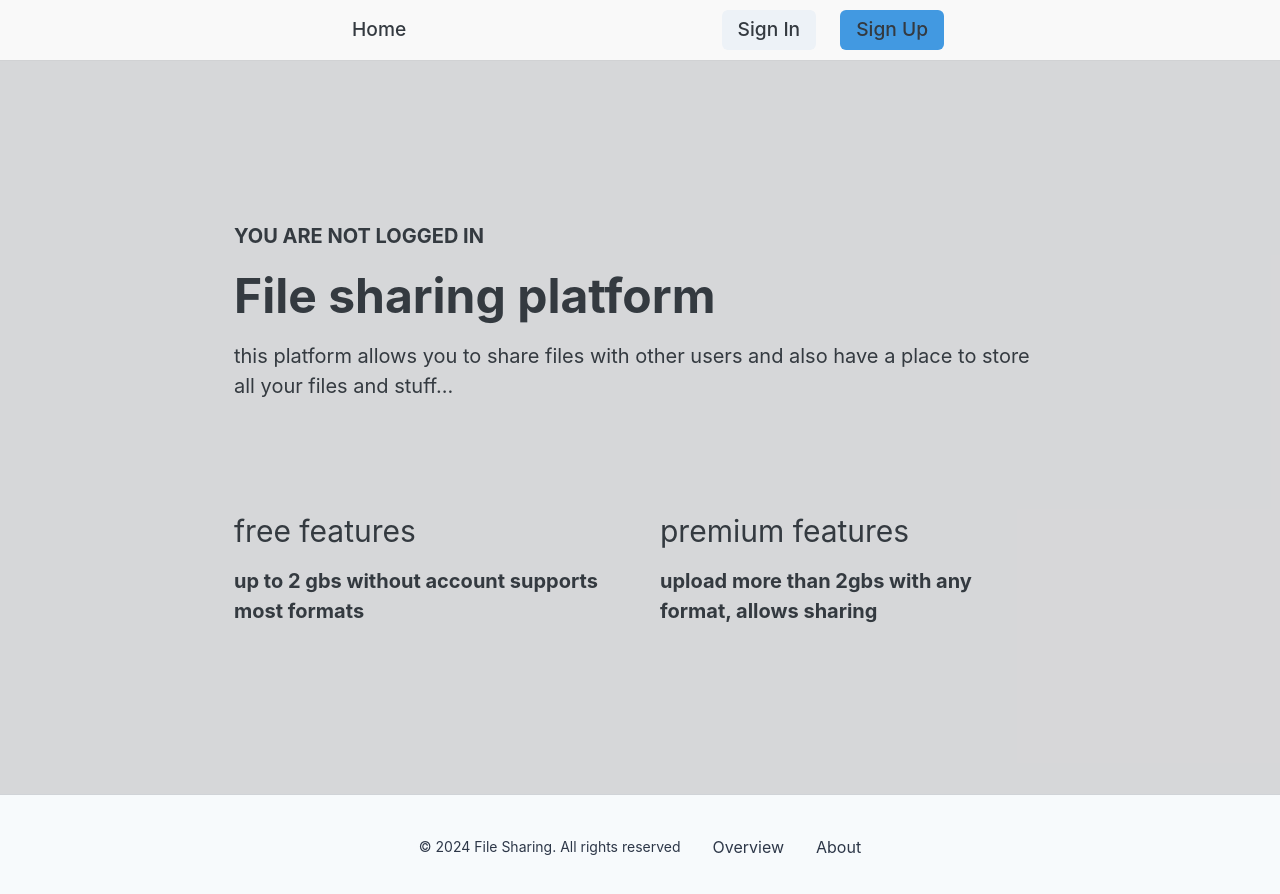
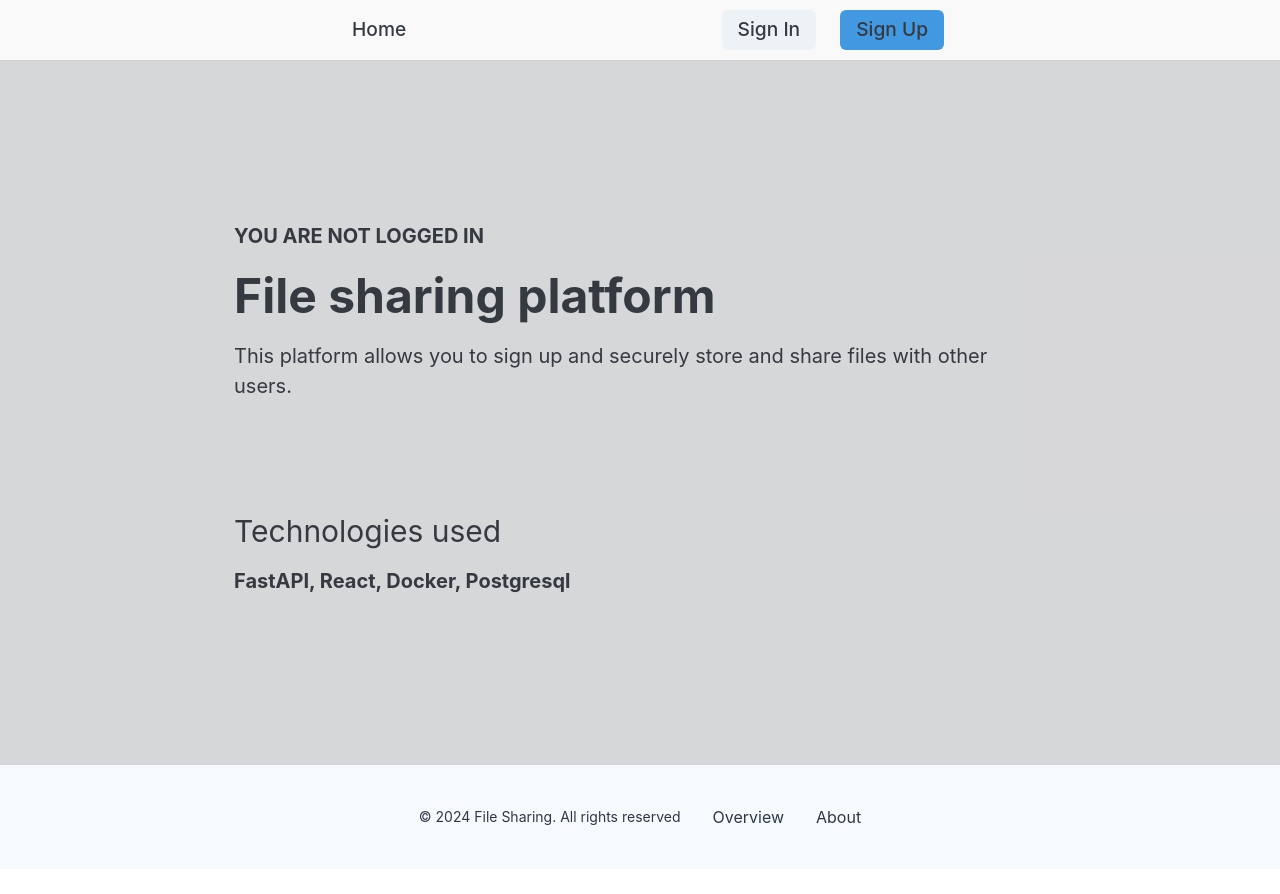
Before and after one commit to Rati1324/file-sharing, a React (Vite) app in the folder front-end/: page / in a window 1280 px wide. Shown: the top 894 px of the page. After the commit the page ends 869 px from the top, so only its background shows below. Built offline with nearby package versions, Linux system fonts and the light colour scheme.

Commit message:
clean up landing page

```diff
--- a/front-end/src/components/Home.tsx
+++ b/front-end/src/components/Home.tsx
@@ -28,8 +28,8 @@ const Home = ({ userLoggedIn }: { userLoggedIn: boolean }) => {
 							</Heading>
 
 							<Text fontSize={'xl'} mb={5} style={{... textStyles}}>
-								this platform allows you to share files with other users and also
-								have a place to store all your files and stuff...
+								This platform allows you to sign up and securely store and share
+								files with other users.
 							</Text>
 							{userLoggedIn ?
 								<Button width="200px" _hover={{ backgroundColor: 'gray.400' }}>
@@ -71,8 +71,7 @@ const StatsText = ({ children }: { children: ReactNode }) => (
 )
 
 const stats = [
-	{ title: 'free features', content: <StatsText>up to 2 gbs without account supports most formats</StatsText>},
-	{ title: 'premium features', content: <StatsText>upload more than 2gbs with any format, allows sharing</StatsText>},
+	{ title: 'Technologies used', content: <StatsText>FastAPI, React, Docker, Postgresql</StatsText>},
 ]
 
 export default Home
```
